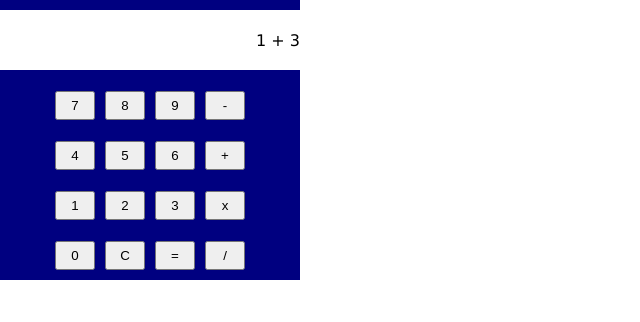
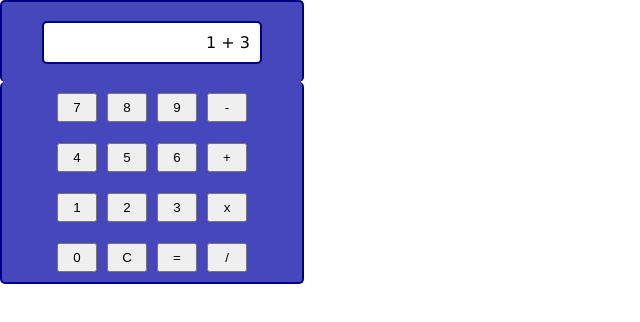
Before and after one commit to stochasticats/calculator, a plain HTML site: page index.html in a window 1280 px wide. Shown: the whole page, without its empty margins (0-640 px from the left). Drawn offline with Linux system fonts and the light colour scheme.

Commit message:
fix colours and borders

```diff
--- a/style.css
+++ b/style.css
@@ -7,11 +7,15 @@ html, body {
 #display-container {
     display: flex;
     flex: 1;
-    background-color: navy;
+    background-color: #4646bd;
     width: 300px;
     height: 80px;
     justify-content: center;
     align-items: center;
+    border-top: solid 2px navy;
+    border-left: solid 2px navy;
+    border-right: solid 2px navy;
+    border-radius: 5px;
 }
 
 #display {
@@ -20,18 +24,24 @@ html, body {
     justify-content: flex-end;
     align-items: center;
     background-color: white;
-    width: 50px;
-    height: 60px;
+    margin: 40px;
+    padding: 10px;
+    border: solid 2px navy;
+    border-radius: 5px;
 }
 
 #calcbuttons-container {
     display: grid;
-    background-color: navy;
+    background-color: #4646bd;
     grid-template-columns: repeat(4, 50px);
     justify-content: center;
     align-items: center;
     width: 300px;
     height: 200px;
+    border-bottom: solid 2px navy;
+    border-left: solid 2px navy;
+    border-right: solid 2px navy;
+    border-radius: 5px;
 }
 
 button {
```
